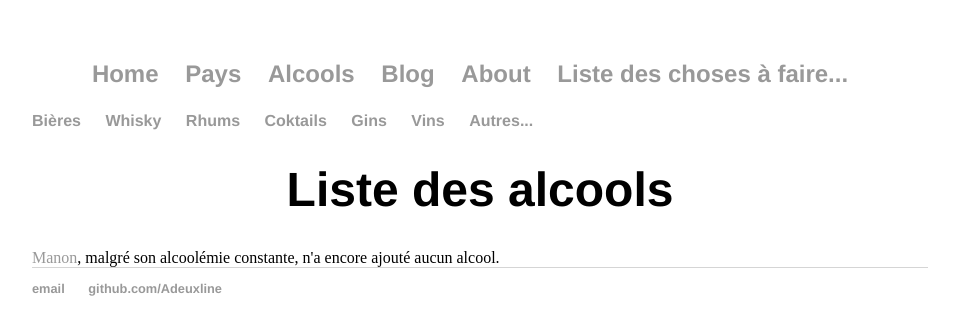
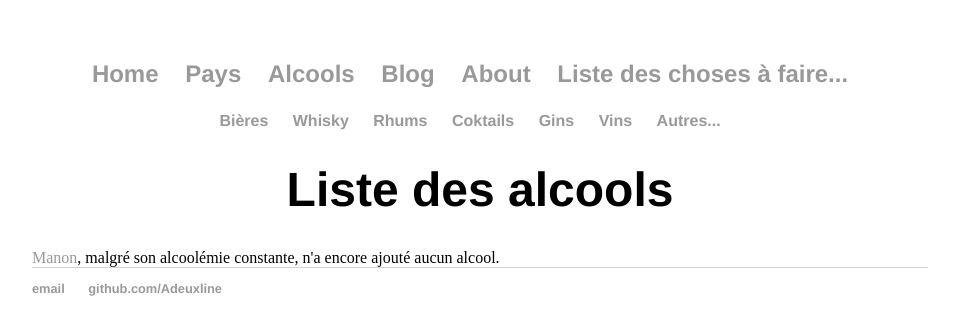
Before and after one commit to rlabe/adeuxline.github.io, a Jekyll site: the page built from alcools/index.html, in a window 1280 px wide. Shown: the top 335 px of the page, without its empty margins (160-1119 px from the left). Built offline with Jekyll 4.4.1, drawn with Linux system fonts in a browser that asks for light colours.

Commit message:
Update menu_alcools.html

```diff
--- a/_includes/menu_alcools.html
+++ b/_includes/menu_alcools.html
@@ -1,4 +1,4 @@
-<nav class="sub">
+<center><nav class="sub">
 	<ul>
 		<li><a href="#">Bières</a></li>
 		<li><a href="#">Whisky</a></li>
@@ -8,4 +8,4 @@
     	<li><a href="#">Vins</a></li>
 		<li><a href="#">Autres...</a></li>
 	</ul>
-</nav>
+	</nav></center>
```
